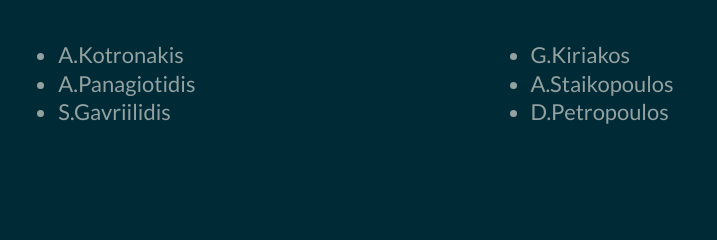
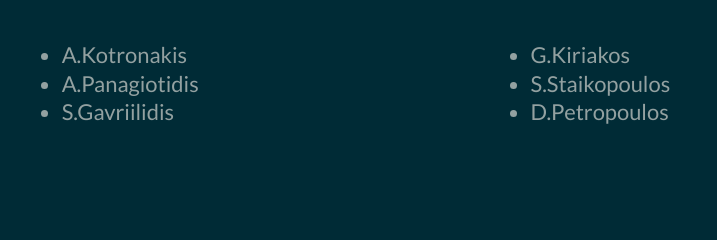
Before and after one commit to AKotro/Vodafone-Site, a website: page index.html in a window 1280 px wide. Shown: the part 380-620 px from the top of the page, 296-1013 px from the left. Drawn offline with Linux system fonts and the light colour scheme.

```diff
--- a/index.html
+++ b/index.html
@@ -49,7 +49,7 @@
 						<li>A.Panagiotidis</li>
 						<li>S.Gavriilidis</li>
 						<li>G.Kiriakos</li>
-						<li>A.Staikopoulos</li>
+						<li>S.Staikopoulos</li>
 						<li>D.Petropoulos</li>
 					</ul>
 				</section>
```
